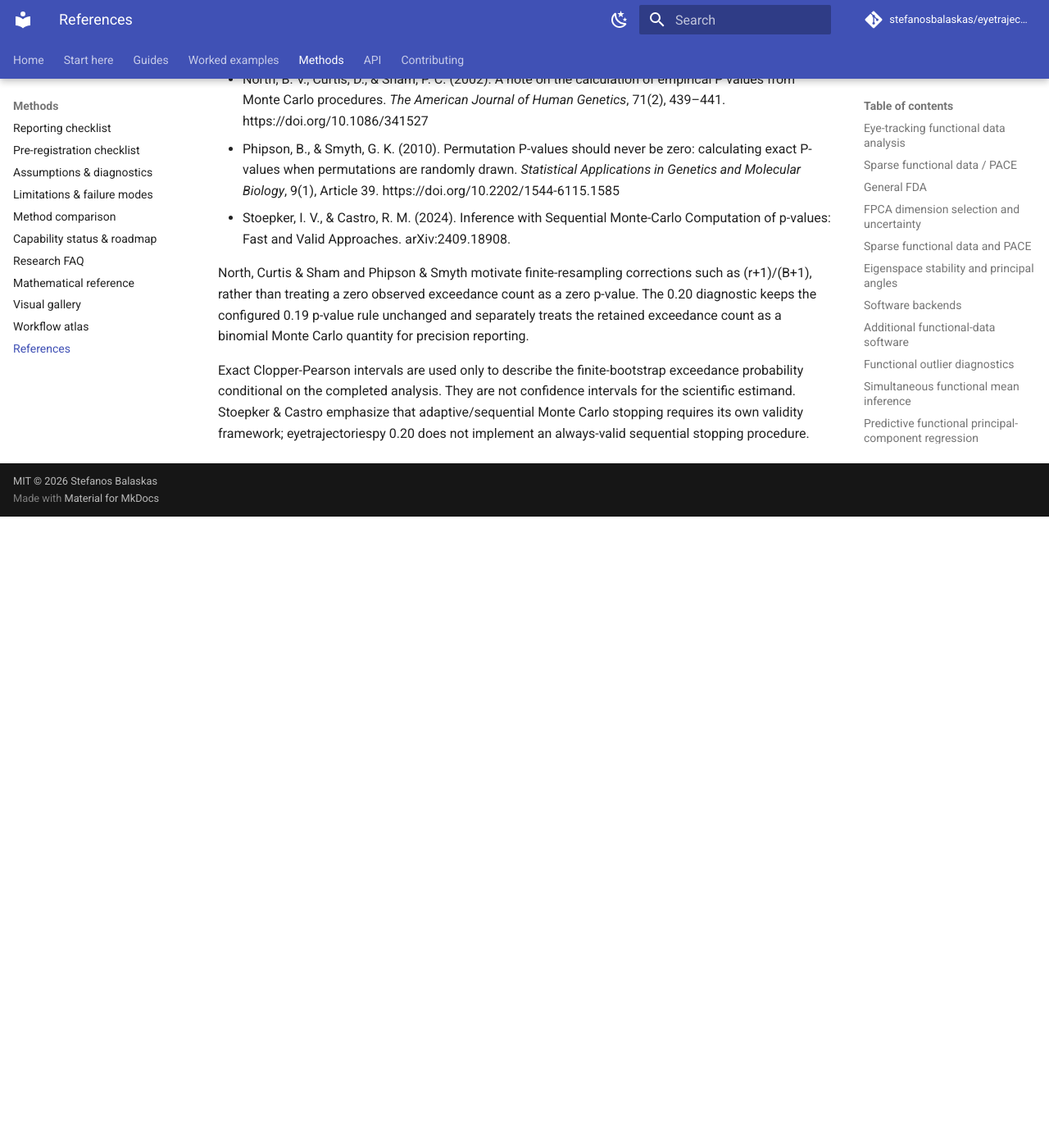
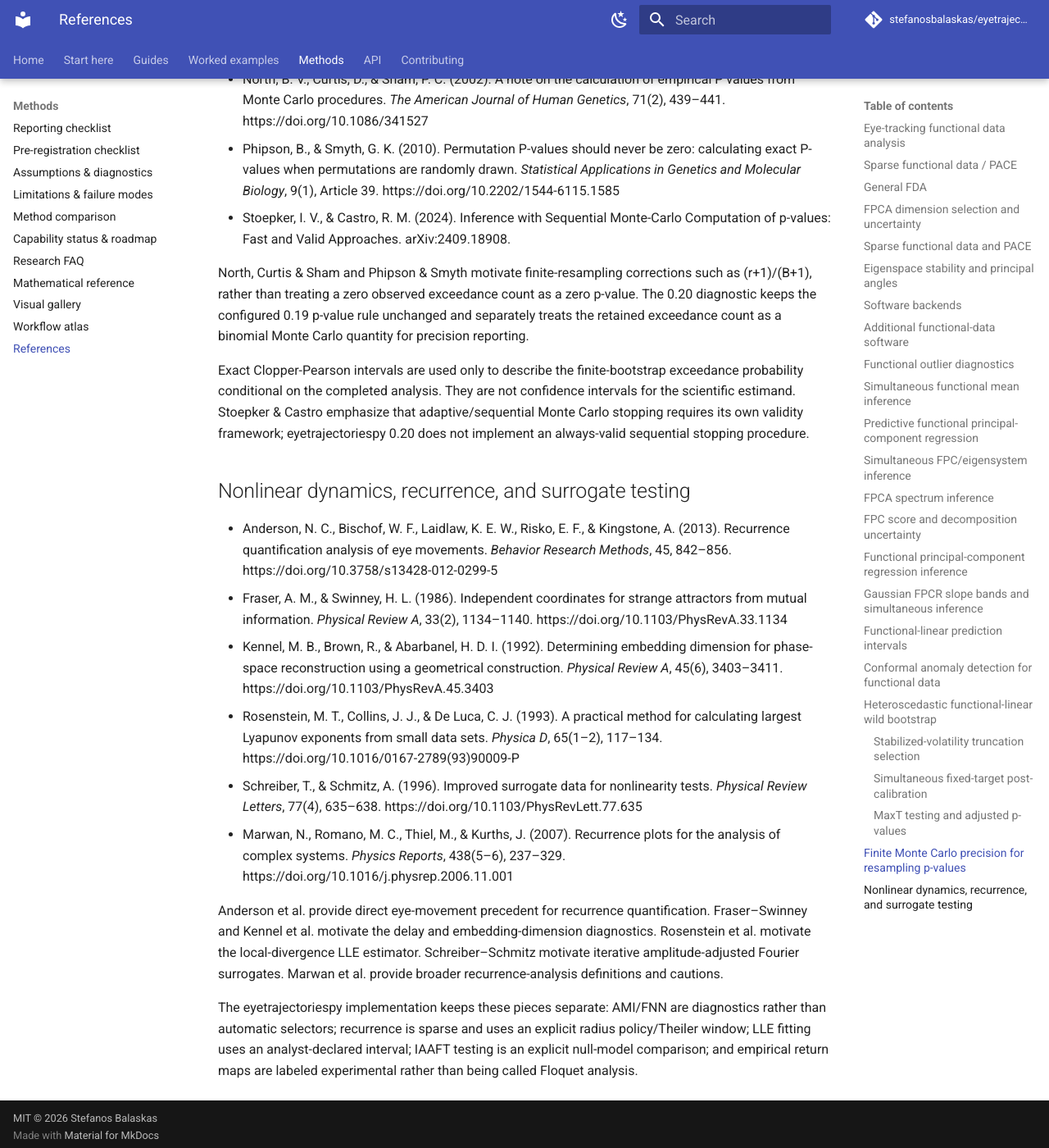
Before and after one commit to stefanosbalaskas/eyetrajectoriespy, an MkDocs documentation site: the page built from docs/methods/references.md, in a window 1280 px wide and 1400 px high, scrolled down 8203 px. Shown: the whole window at 82% size. Built offline with MkDocs 1.6.1 and Material for MkDocs 9.7.7, drawn with Linux system fonts in a browser that asks for light colours; comment, search, counter and statistics services are not loaded; before the commit the page ends 8833 px from its top, so only the background shows below that.

Commit message:
Add nonlinear dynamics methodological references

```diff
--- a/docs/methods/references.md
+++ b/docs/methods/references.md
@@ -210,3 +210,16 @@ eyetrajectoriespy 0.19 uses a narrower construction: the studentized target-root
 North, Curtis & Sham and Phipson & Smyth motivate finite-resampling corrections such as (r+1)/(B+1), rather than treating a zero observed exceedance count as a zero p-value. The 0.20 diagnostic keeps the configured 0.19 p-value rule unchanged and separately treats the retained exceedance count as a binomial Monte Carlo quantity for precision reporting.
 
 Exact Clopper-Pearson intervals are used only to describe the finite-bootstrap exceedance probability conditional on the completed analysis. They are not confidence intervals for the scientific estimand. Stoepker & Castro emphasize that adaptive/sequential Monte Carlo stopping requires its own validity framework; eyetrajectoriespy 0.20 does not implement an always-valid sequential stopping procedure.
+
+## Nonlinear dynamics, recurrence, and surrogate testing
+
+- Anderson, N. C., Bischof, W. F., Laidlaw, K. E. W., Risko, E. F., & Kingstone, A. (2013). Recurrence quantification analysis of eye movements. *Behavior Research Methods*, 45, 842–856. https://doi.org/10.3758/s13428-012-0299-5
+- Fraser, A. M., & Swinney, H. L. (1986). Independent coordinates for strange attractors from mutual information. *Physical Review A*, 33(2), 1134–1140. https://doi.org/10.1103/PhysRevA.33.1134
+- Kennel, M. B., Brown, R., & Abarbanel, H. D. I. (1992). Determining embedding dimension for phase-space reconstruction using a geometrical construction. *Physical Review A*, 45(6), 3403–3411. https://doi.org/10.1103/PhysRevA.45.3403
+- Rosenstein, M. T., Collins, J. J., & De Luca, C. J. (1993). A practical method for calculating largest Lyapunov exponents from small data sets. *Physica D*, 65(1–2), 117–134. https://doi.org/10.1016/0167-2789(93)90009-P
+- Schreiber, T., & Schmitz, A. (1996). Improved surrogate data for nonlinearity tests. *Physical Review Letters*, 77(4), 635–638. https://doi.org/10.1103/PhysRevLett.77.635
+- Marwan, N., Romano, M. C., Thiel, M., & Kurths, J. (2007). Recurrence plots for the analysis of complex systems. *Physics Reports*, 438(5–6), 237–329. https://doi.org/10.1016/j.physrep.2006.11.001
+
+Anderson et al. provide direct eye-movement precedent for recurrence quantification. Fraser–Swinney and Kennel et al. motivate the delay and embedding-dimension diagnostics. Rosenstein et al. motivate the local-divergence LLE estimator. Schreiber–Schmitz motivate iterative amplitude-adjusted Fourier surrogates. Marwan et al. provide broader recurrence-analysis definitions and cautions.
+
+The eyetrajectoriespy implementation keeps these pieces separate: AMI/FNN are diagnostics rather than automatic selectors; recurrence is sparse and uses an explicit radius policy/Theiler window; LLE fitting uses an analyst-declared interval; IAAFT testing is an explicit null-model comparison; and empirical return maps are labeled experimental rather than being called Floquet analysis.
```
